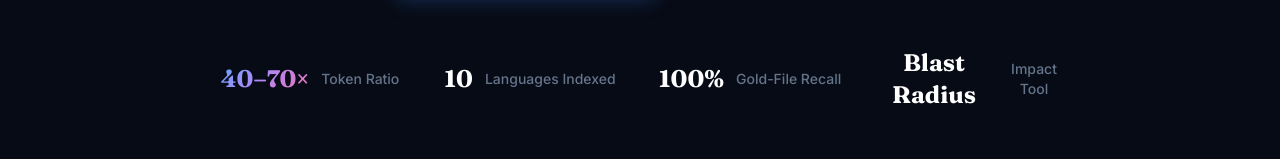
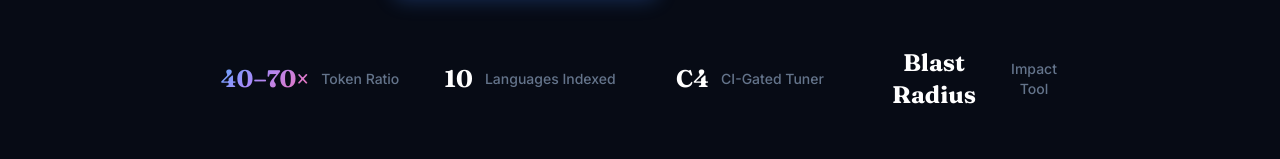
Before and after one commit to dfrostar/neuralmind, a Next.js app in the folder site/: page / in a window 1280 px wide. Shown: the part 519-678 px from the top of the page. Built offline with nearby package versions, Linux system fonts and the light colour scheme.

Commit message:
site: add C4 tuner to hero stats, features, FAQ + visual prompt

```diff
--- a/site/src/components/sections/FAQ.tsx
+++ b/site/src/components/sections/FAQ.tsx
@@ -14,6 +14,10 @@ const faqs = [
     {
         q: 'Does any code leave my machine?',
         a: 'NeuralMind itself makes no external calls — the graph, embeddings, and synapse store are all local, with zero telemetry. The only thing that leaves is the minimal context slice your AI agent (Claude Code, Cursor, etc.) sends to its own model on each query — which is exactly what NeuralMind shrinks 40–70× versus pasting whole files.',
+    },
+    {
+        q: 'What is the CI-gated tuner?',
+        a: 'NeuralMind runs a population-based evolutionary search over its own retrieval parameters. Candidate configs are evaluated against your fixture queries by an independent quality harness. Promotion requires both harness pass AND beating the incumbent by a hysteresis margin. The daemon proposes; the harness disposes.',
     },
     {
         q: 'What languages does it support?',
--- a/site/src/components/sections/Features.tsx
+++ b/site/src/components/sections/Features.tsx
@@ -48,6 +48,12 @@ const featureList = [
         title: 'Team Tier ($29/user/mo)',
         desc: 'Governance, audit log, self-hosted deployment, and seat management for teams of 5–50. Append-only hash-chained audit + offline-capable license validation.',
         badge: 'v1.0.0',
+    },
+    {
+        icon: '⚙️',
+        title: 'CI-Gated Tuner',
+        desc: 'Population-based evolutionary search proposes configs. An independent quality harness validates against fixture queries before promotion. The daemon proposes; the harness disposes.',
+        badge: 'v1.2.0',
     },
     {
         icon: '🔒',
--- a/site/src/components/sections/Hero.tsx
+++ b/site/src/components/sections/Hero.tsx
@@ -6,7 +6,7 @@ const tags = ['Claude Code', 'Cursor', 'Cline', 'Continue', 'MCP'];
 const heroStats = [
     { label: 'Token Ratio', value: '40–70×', highlight: true },
     { label: 'Languages Indexed', value: '10', highlight: false },
-    { label: 'Gold-File Recall', value: '100%', highlight: false },
+    { label: 'CI-Gated Tuner', value: 'C4', highlight: false },
     { label: 'Impact Tool', value: 'Blast Radius', highlight: false },
 ];
 
```
Also changed, not shown: 2 other files (tests, documents, lock files or other folders).
